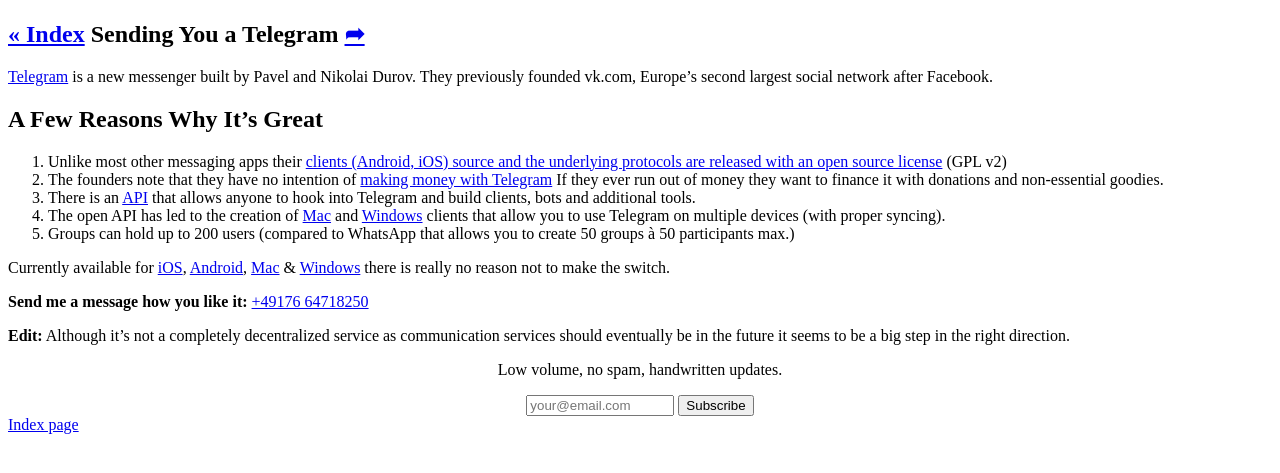
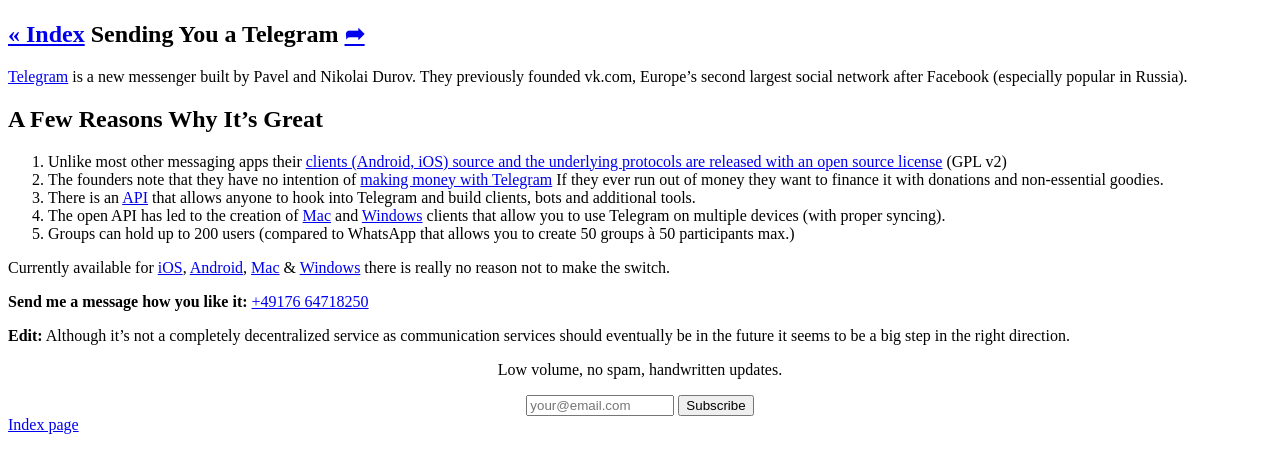
Before and after one commit to martinklepsch/martinklepsch.org, a Jekyll site: the page built from _posts/2014-01-09-Telegram.markdown, in a window 1280 px wide. Shown: the top 473 px of the page. Built offline with Jekyll 4.4.1, drawn with Linux system fonts in a browser that asks for light colours; nearby versions of some CDN libraries.

Commit message:
add note about vks popularity in russia

```diff
--- a/_posts/2014-01-09-Telegram.markdown
+++ b/_posts/2014-01-09-Telegram.markdown
@@ -4,8 +4,9 @@
 FBimage: /images/telegram-logo.png
 title: Sending You a Telegram
 ---
-[Telegram](https://telegram.org) is a new messenger built by Pavel and Nikolai Durov.
-They previously founded vk.com, Europe's second largest social network after Facebook.
+[Telegram](https://telegram.org) is a new messenger built by Pavel and Nikolai
+Durov.  They previously founded vk.com, Europe's second largest social network
+after Facebook (especially popular in Russia).
 
 ## A Few Reasons Why It's Great
 
```
